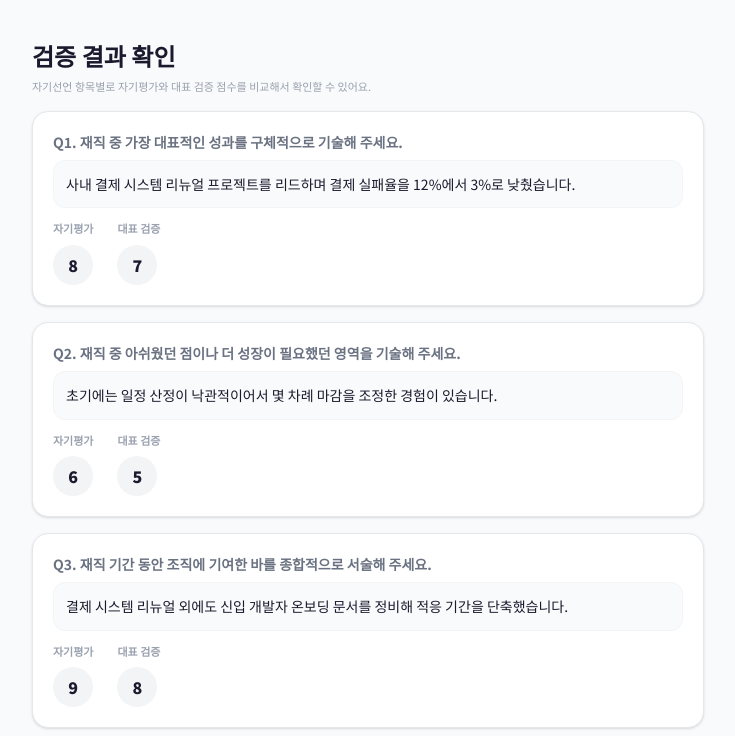
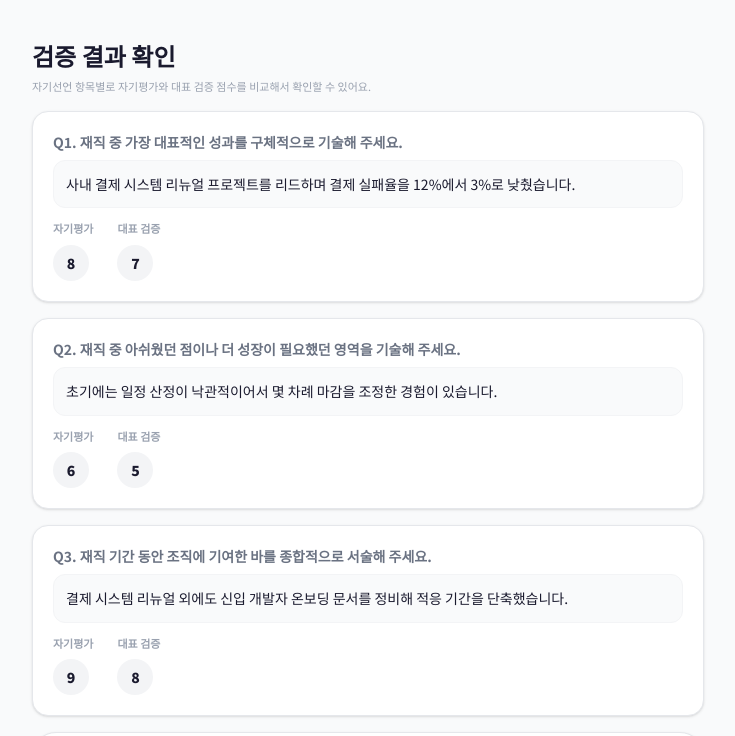
Before and after one commit to GeniCheck/Frontend, a React (Vite) app: page /evaluation/result/1 in a window 1280 px wide. Shown: the top 736 px of the page, without its empty margins (272-1007 px from the left). Built offline with nearby package versions, Linux system fonts and the light colour scheme.

Commit message:
style: 점수 비교 뱃지 글자 크기 축소

```diff
--- a/src/components/verification/DeclarationScoreItem.tsx
+++ b/src/components/verification/DeclarationScoreItem.tsx
@@ -24,7 +24,7 @@ const ScoreBadge: React.FC<{ label: string; value: ScoreValue | undefined }> = (
 }) => (
   <div>
     <p className="text-2xs mb-2 font-bold text-gray-400">{label}</p>
-    <span className="text-text1 inline-flex h-10 min-w-10 items-center justify-center rounded-full bg-gray-100 px-3 text-base font-black">
+    <span className="text-text1 inline-flex h-9 min-w-9 items-center justify-center rounded-full bg-gray-100 px-3 text-sm font-black">
       {formatScore(value)}
     </span>
   </div>
```
